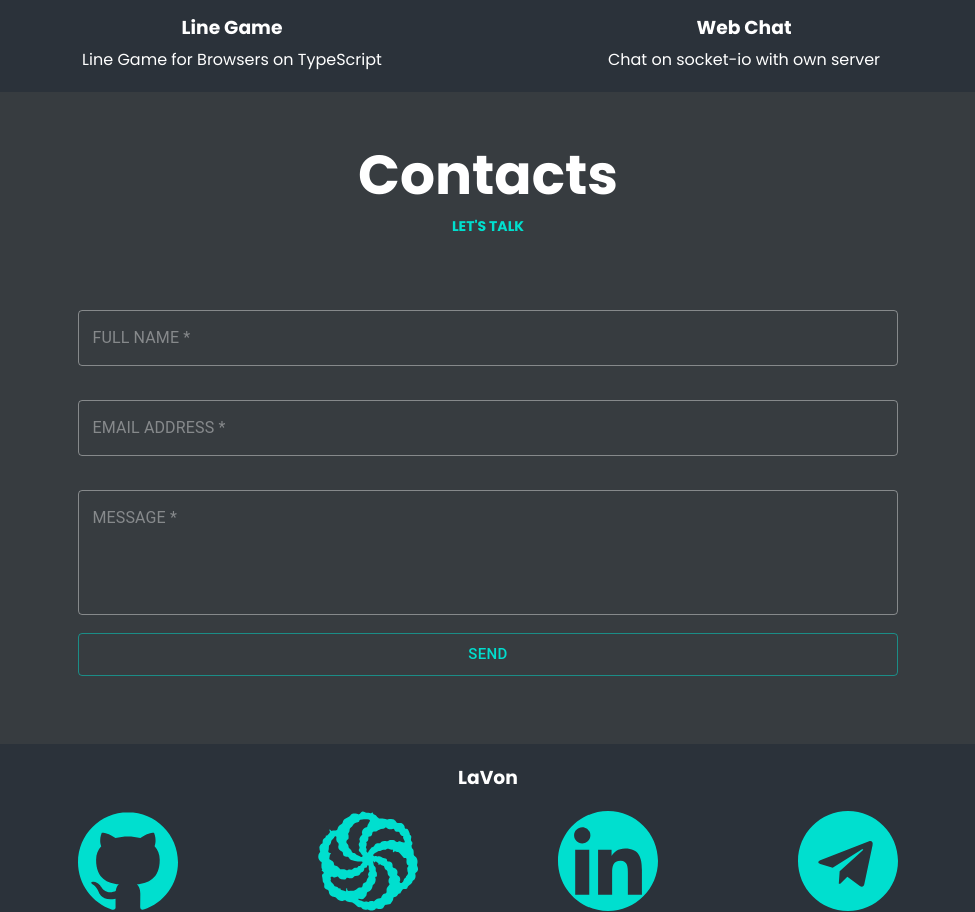
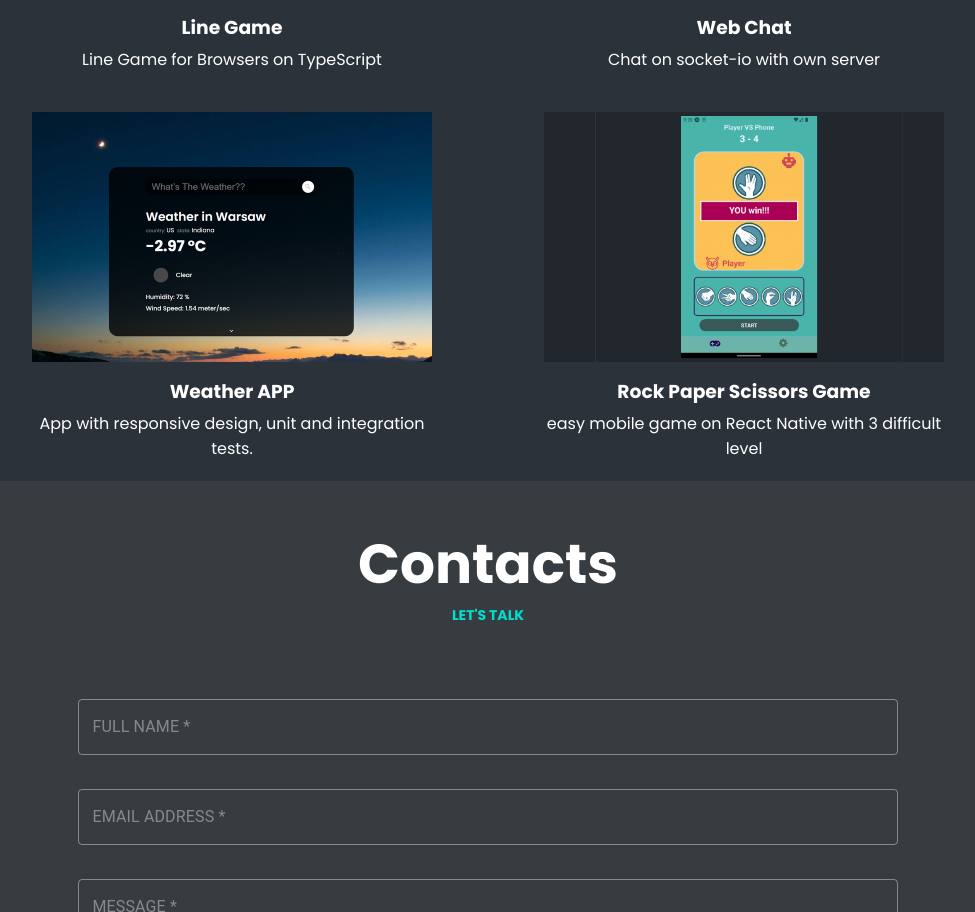
Before and after one commit to LaV0n/cv, a React (Create React App) app: page / in a window 1280 px wide. Shown: the part 3163-4075 px from the top of the page, without its empty margins (152-1127 px from the left). Built offline with nearby package versions, Linux system fonts and the light colour scheme.

Commit message:
feat: add new projects

```diff
--- a/src/projects/Projects.js
+++ b/src/projects/Projects.js
@@ -12,6 +12,8 @@ import memoryGameImg from '../assets/image/memoryGame.png'
 import coffeeShopImg from '../assets/image/coffeeshop.png'
 import lineGameImg from '../assets/image/lineGame.png'
 import chatImg from '../assets/image/chat.png'
+import weatherImg from '../assets/image/weatherAPP.png'
+import rockGameImg from '../assets/image/rockGame.png'
 
 export const Projects = () => {
     const projectImg ={
@@ -38,6 +40,12 @@ export const Projects = () => {
         },
         eighth:{
             backgroundImage:  `url(${chatImg})`,
+        },
+        ninth:{
+            backgroundImage:  `url(${weatherImg})`,
+        },
+        tenth:{
+            backgroundImage:  `url(${rockGameImg})`,
         }
     }
 
@@ -88,6 +96,16 @@ export const Projects = () => {
                                  description="Chat on socket-io with own server"
                                  link={'https://github.com/LaV0n/chat-websocket-front'}
                         />
+                        <Project style={projectImg.ninth}
+                                 title="Weather APP"
+                                 description="App with responsive design, unit and integration tests."
+                                 link={'https://github.com/LaV0n/weather-app'}
+                        />
+                        <Project style={projectImg.tenth}
+                                 title="Rock Paper Scissors Game"
+                                 description="easy mobile game on React Native with 3 difficult level"
+                                 link={'https://github.com/LaV0n/rock-paper-scissors'}
+                        />
                     </div>
                 </Slide>
             </div>
```
Also changed, not shown: src/assets/image/rockGame.png (added), src/assets/image/weatherAPP.png (added).
